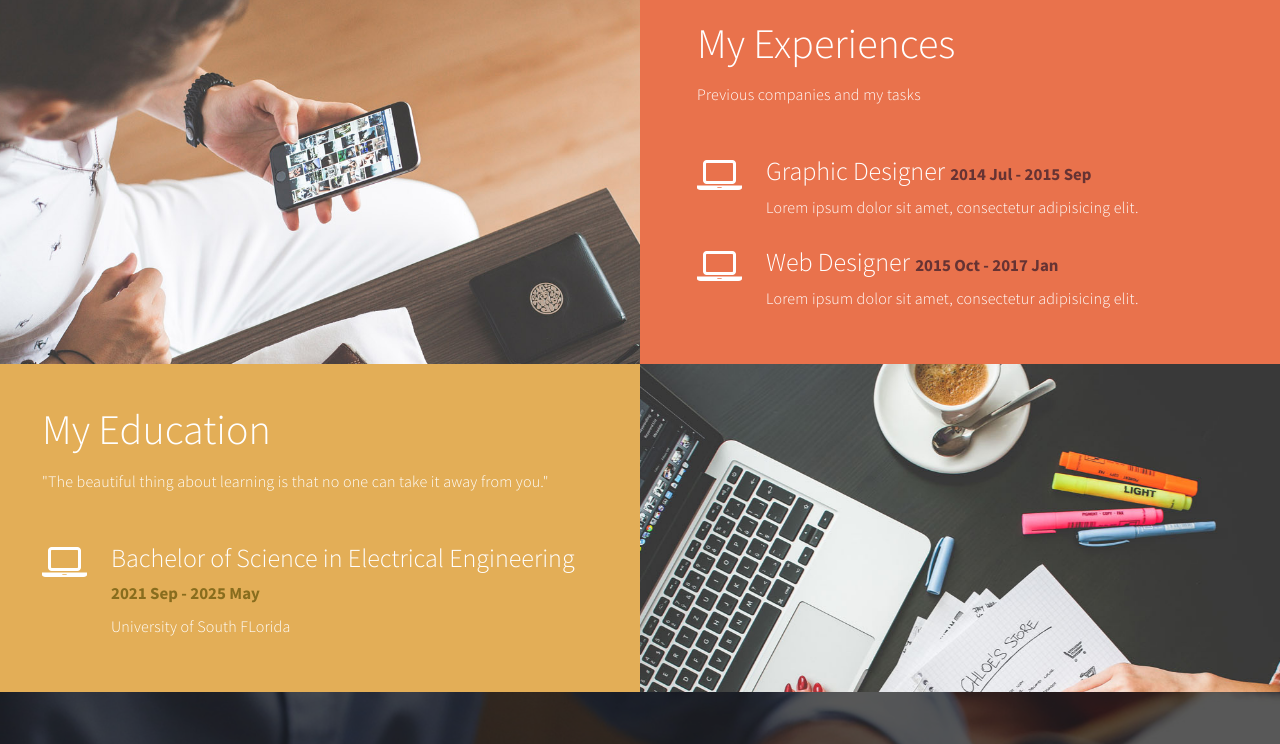
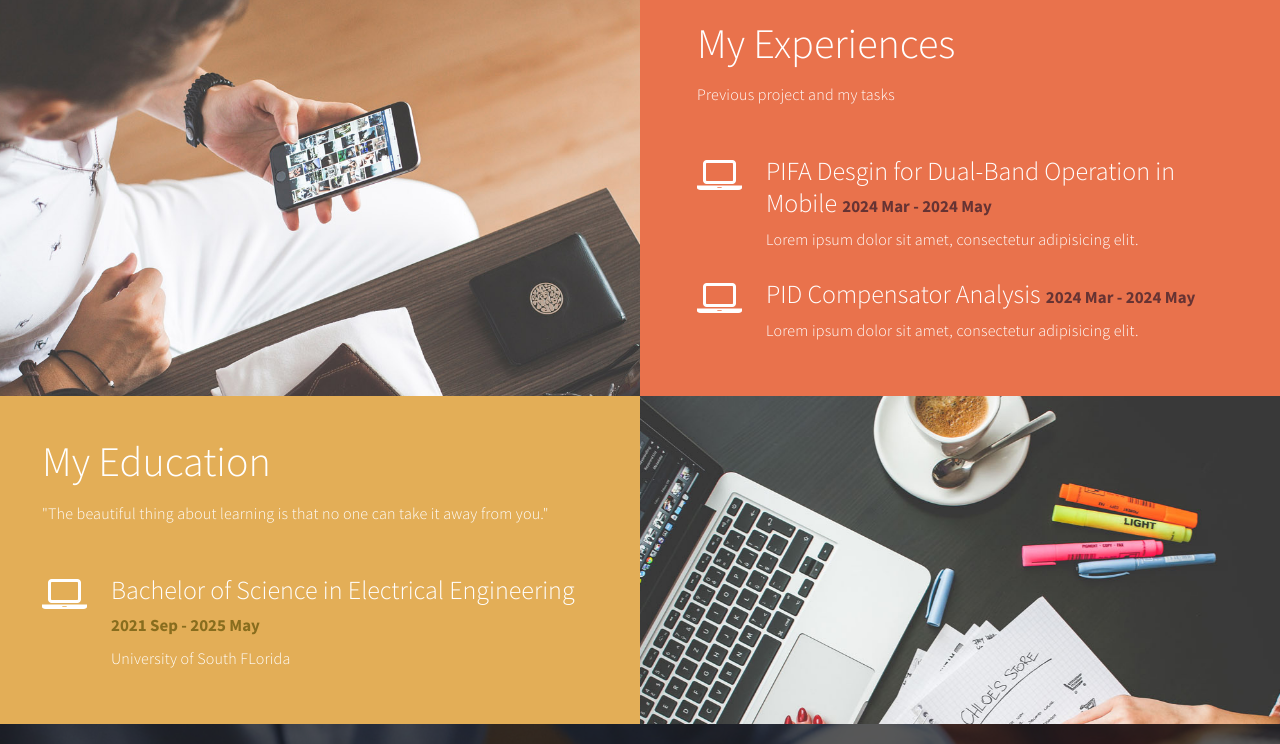
Before and after one commit to DucAnh-Vu-Trinh/DucAnh-Vu-Trinh.github.io, a plain HTML site: page index.html in a window 1280 px wide. Shown: the part 1596-2340 px from the top of the page. Drawn offline with Linux system fonts and the light colour scheme.

Commit message:
change html

```diff
--- a/index.html
+++ b/index.html
@@ -212,7 +212,7 @@ http://www.templatemo.com/tm-498-stimulus
                     <div class="color-white experience-thumb">
                          <div class="wow fadeInUp section-title" data-wow-delay="0.8s">
                               <h1>My Experiences</h1>
-                              <p class="color-white">Previous companies and my tasks</p>
+                              <p class="color-white">Previous project and my tasks</p>
                          </div>
 
                          <div class="wow fadeInUp color-white media" data-wow-delay="1.2s">
@@ -220,7 +220,7 @@ http://www.templatemo.com/tm-498-stimulus
                                    <i class="fa fa-laptop"></i>
                               </div>
                               <div class="media-body">
-                                   <h3 class="media-heading">Graphic Designer <small>2014 Jul - 2015 Sep</small></h3>
+                                   <h3 class="media-heading">PIFA Desgin for Dual-Band Operation in Mobile <small>2024 Mar - 2024 May</small></h3>
                                    <p class="color-white">Lorem ipsum dolor sit amet, consectetur adipisicing elit.</p>
                               </div>
                          </div>
@@ -230,7 +230,7 @@ http://www.templatemo.com/tm-498-stimulus
                                    <i class="fa fa-laptop"></i>
                               </div>
                               <div class="media-body">
-                                   <h3 class="media-heading">Web Designer <small>2015 Oct - 2017 Jan</small></h3>
+                                   <h3 class="media-heading">PID Compensator Analysis <small>2024 Mar - 2024 May</small></h3>
                                    <p class="color-white">Lorem ipsum dolor sit amet, consectetur adipisicing elit.</p>
                               </div>
                          </div>
@@ -371,7 +371,7 @@ http://www.templatemo.com/tm-498-stimulus
                          <li><a href="#" class="fa fa-twitter"></a></li>
                          <li><a href="#" class="fa fa-google-plus"></a></li>
                          <li><a href="#" class="fa fa-dribbble"></a></li>
-                         <li><a href="www.linkedin.com/in/ducanhvutrinh" class="fa fa-linkedin"></a></li>
+                         <li><a href="https://www.linkedin.com/in/ducanhvutrinh/" class="fa fa-linkedin"></a></li>
                     </ul>
                </div>
 
```
